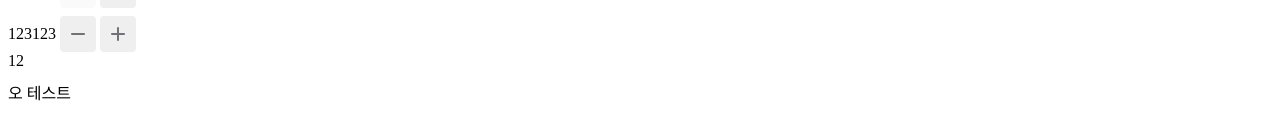
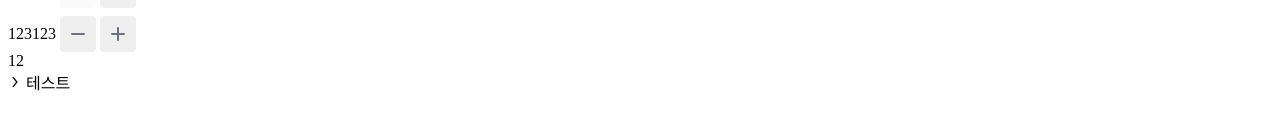
Before and after one commit to EunH12/exUi, a React (Vite) app: page / in a window 1280 px wide. Shown: the part 655-794 px from the top of the page. Built offline with nearby package versions, Linux system fonts and the light colour scheme.

Commit message:
collapse adding

```diff
--- a/src/App.jsx
+++ b/src/App.jsx
@@ -137,7 +137,7 @@ function App () {
     </div>,
     <div key="collapse">
       <MCollapse title="테스트" margin={10} isIcon>
-        <div name="preIcon">아이콘</div>
+        {/* <MIcons key="preIcon" name="link" /> */}
         123
       </MCollapse>
     </div>
--- a/src/components/Collapse/Collapse.jsx
+++ b/src/components/Collapse/Collapse.jsx
@@ -1,7 +1,8 @@
 import PropTypes from 'prop-types'
 import { useState } from 'react'
 import { setColor } from '@/components/Theme'
-import { StyleCollapse, StyleCollapseChild, PreIcons } from './style'
+import { MArrowRightIcon } from '@/components/icon'
+import { StyleCollapseChild, PreIcons, TitlePart } from './style'
 
 Collapse.propTypes = {
   accordion: PropTypes.bool,
@@ -19,17 +20,27 @@ function Collapse (props) {
   const [openValue, setValueOpenValue] = useState(false)
   function PreIcon () {
     if (props.isIcon) {
-      return <PreIcons isIcon={props.isIcon}>
-        오
+      let iconNode
+      if (Array.isArray(props.children)) {
+        iconNode = props?.children?.find(item => item.key === 'preIcon')
+      } else if (props?.children?.key === 'iconNode') {
+        iconNode = props.children
+      } else {
+        iconNode = <MArrowRightIcon size={14}/>
+      }
+      return <PreIcons isIcon={props.isIcon} className={openValue ? 'rotate' : ''}>
+        {iconNode}
       </PreIcons>
     } else {
       return false
     }
   }
   return (
-    <StyleCollapse margin={props.margin} onClick={() => setValueOpenValue(!openValue)}>
-      <PreIcon/>
-      {props.title}
+    <>
+      <TitlePart onClick={() => setValueOpenValue(!openValue)}>
+        <PreIcon/>
+        {props.title}
+      </TitlePart>
       {
         openValue
           ? <StyleCollapseChild>
@@ -37,7 +48,7 @@ function Collapse (props) {
             </StyleCollapseChild>
           : ''
       }
-    </StyleCollapse>
+    </>
   )
 }
 export default Collapse
--- a/src/components/Collapse/style.js
+++ b/src/components/Collapse/style.js
@@ -1,17 +1,25 @@
 import styled from 'styled-components'
 
-export const StyleCollapse = styled.div`
-${(props) => ({
-margin: `${props.margin}px 0`
-})}
+// export const StyleCollapse = styled.div`
+// ${(props) => ({
+// margin: `${props.margin}px 0`
+// })}
+// `
+export const TitlePart = styled.div`
 cursor: pointer;
+display: flex;
+align-items:center;
 `
+
 export const StyleCollapseChild = styled.div`
 padding-top: 16px;
 `
 export const PreIcons = styled.div`
-${(props) => ({
-marginRight: props.isIcon ? '4px' : '0'
-})}
-display: inline-block;
+display: block;
+font-size: 0;
+margin-right: ${props => props.isIcon ? '4px' : '0'};
+transition: all 0.5s ease-out;
+&.rotate {
+  transform: rotate(90deg);
+}
 `
--- a/src/components/Icon/icon.jsx
+++ b/src/components/Icon/icon.jsx
@@ -7,6 +7,7 @@ import MLinkIcon from './iconList/link'
 import MCloseIcon from './iconList/close'
 import MMinusIcon from './iconList/minus'
 import MPlusIcon from './iconList/plus'
+import MArrowRightIcon from './iconList/arrow-right'
 
 Icon.propTypes = {
   size: PropTypes.number,
@@ -25,7 +26,8 @@ const componentList = {
   link: MLinkIcon,
   close: MCloseIcon,
   minus: MMinusIcon,
-  plus: MPlusIcon
+  plus: MPlusIcon,
+  arrowRight: MArrowRightIcon
 }
 
 function Icon (props) {
--- /dev/null
+++ b/src/components/Icon/iconList/arrow-right.jsx
@@ -0,0 +1,30 @@
+import PropTypes from 'prop-types'
+import { setColor } from '@/components/Theme'
+import { StyleIcon } from '../style'
+
+MArrowRightIcon.propTypes = {
+  size: PropTypes.number,
+  color: PropTypes.string
+}
+MArrowRightIcon.defaultProps = {
+  size: 24,
+  color: setColor.black
+}
+
+function MArrowRightIcon (props) {
+  return <StyleIcon {...props}>
+    <svg
+      width={props.size}
+      height={props.size}
+      viewBox="0 0 56 56"
+      fill="none"
+      xmlns="http://www.w3.org/2000/svg"
+    >
+      <path
+      d="M37.3165 27.1727L23.3548 9.33359C23.1907 9.12031 22.9337 9 22.6657 9H18.4384C18.072 9 17.8696 9.42109 18.0939 9.70547L32.6079 28.25L18.0939 46.7945C18.0434 46.859 18.012 46.9364 18.0034 47.0178C17.9949 47.0993 18.0094 47.1815 18.0453 47.2551C18.0812 47.3287 18.1372 47.3907 18.2067 47.434C18.2762 47.4773 18.3565 47.5002 18.4384 47.5H22.6657C22.9337 47.5 23.1907 47.3742 23.3548 47.1664L37.3165 29.3328C37.8142 28.693 37.8142 27.807 37.3165 27.1727Z"
+      fill={props.color}
+    />
+    </svg>
+  </StyleIcon>
+}
+export default MArrowRightIcon
--- a/src/components/Icon/index.js
+++ b/src/components/Icon/index.js
@@ -3,11 +3,13 @@ import MLinkIcon from './iconList/link'
 import MCloseIcon from './iconList/close'
 import MMinusIcon from './iconList/minus'
 import MPlusIcon from './iconList/plus'
+import MArrowRightIcon from './iconList/arrow-right'
 
 export {
   MIcons,
   MLinkIcon,
   MCloseIcon,
   MMinusIcon,
-  MPlusIcon
+  MPlusIcon,
+  MArrowRightIcon
 }
```
Also changed, not shown: lib/Divider/index.js (+29 -29 lines), lib/Input/index.js.
